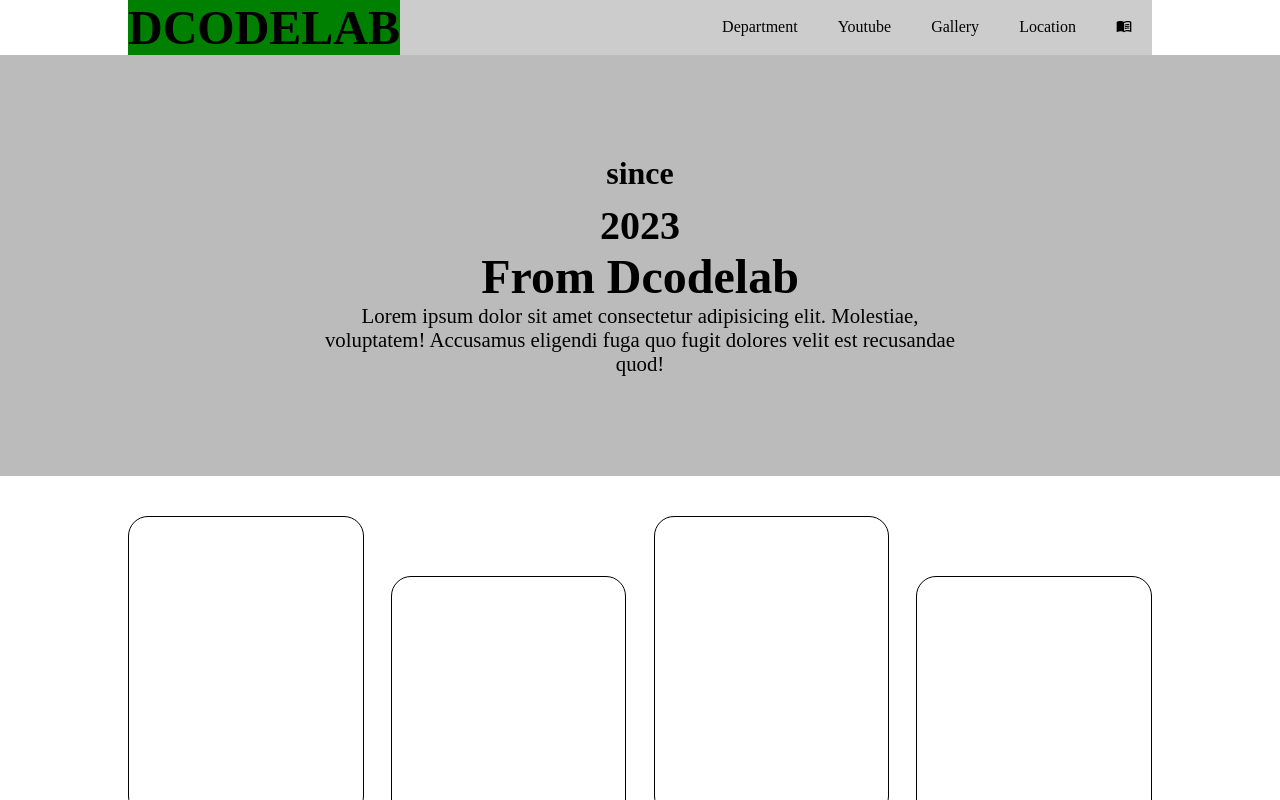
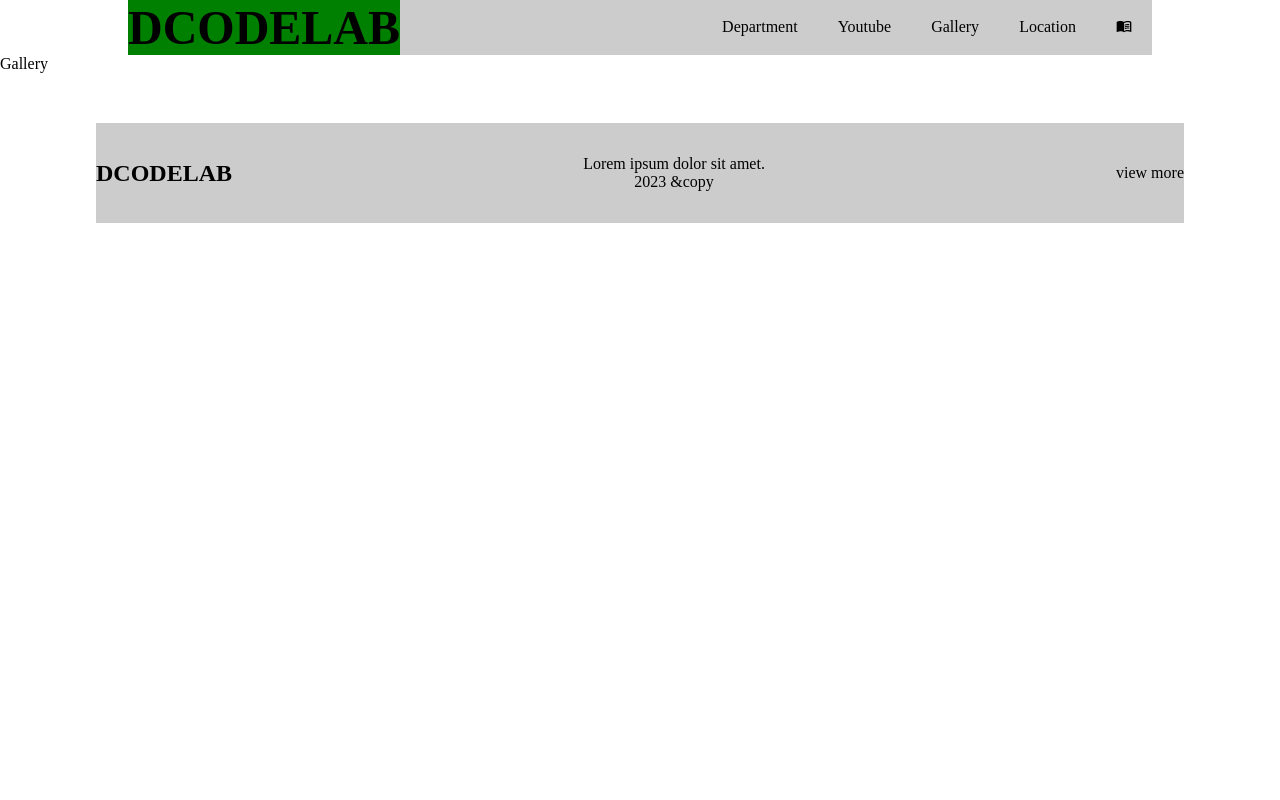
Before and after one commit to charsskim/react-pf, a React (Create React App) app: page /Gallery in a window 1280 px wide. Shown: the top 800 px of the page. Built offline with nearby package versions, Linux system fonts and the light colour scheme.

Commit message:
서브페이지 라우터연결

```diff
--- a/src/App.jsx
+++ b/src/App.jsx
@@ -1,13 +1,22 @@
 import Footer from './components/common/Footer';
 import Header from './components/common/Header';
 import Main from './components/main/main';
+import Department from './components/sub/department';
+import Gallery from './components/sub/gallery';
+import Location from './components/sub/location';
+import Youtube from './components/sub/youtube';
 import './scss/style.scss';
+import { Route } from 'react-router-dom';
 
 export default function App() {
 	return (
 		<div className='wrap'>
 			<Header />
-			<Main />
+			<Route exact path='/' component={Main} />
+			<Route path='/Department' component={Department} />
+			<Route path='/Gallery' component={Gallery} />
+			<Route path='Youtube' component={Youtube} />
+			<Route path='/Location' component={Location} />
 			<Footer />
 		</div>
 	);
--- /dev/null
+++ b/src/components/sub/department.jsx
@@ -0,0 +1,3 @@
+export default function Department() {
+	return <main className='department'>Department</main>;
+}
--- /dev/null
+++ b/src/components/sub/gallery.jsx
@@ -0,0 +1,3 @@
+export default function Gallery() {
+	return <main className='gallery'>Gallery</main>;
+}
--- /dev/null
+++ b/src/components/sub/location.jsx
@@ -0,0 +1,3 @@
+export default function Location() {
+	return <main className='location'>Location</main>;
+}
--- /dev/null
+++ b/src/components/sub/youtube.jsx
@@ -0,0 +1,3 @@
+export default function Youtube() {
+	return <main className='youtube'>Youtube</main>;
+}
```
Also changed, not shown: src/scss/sub/_department.scss (added), src/scss/sub/_gallery.scss (added), src/scss/sub/_location.scss (added), src/scss/sub/_youtube.scss (added).
